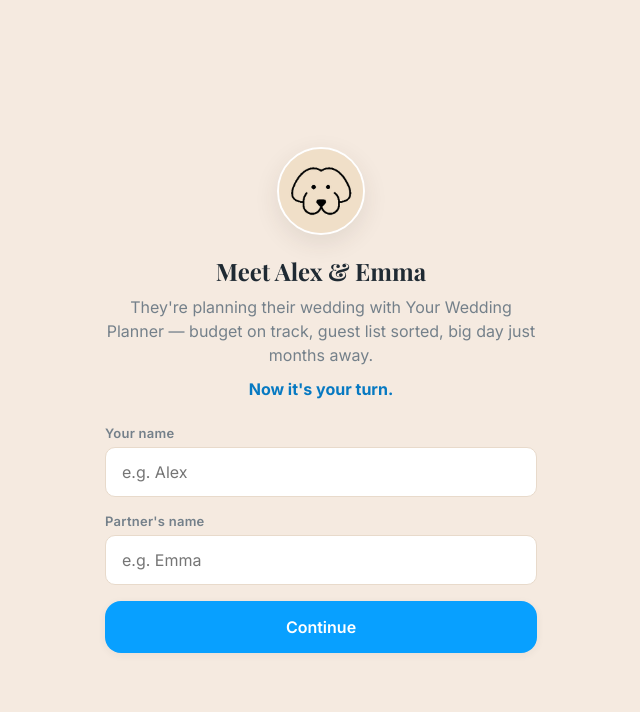
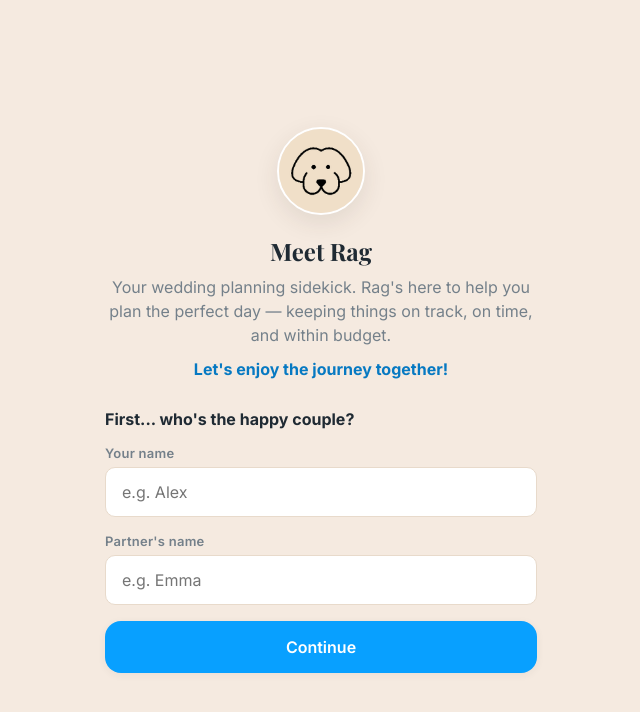
Before and after one commit to emmerson05/Your-Wedding-Planner, a plain HTML site: page index.html in a window 1280 px wide. Shown: the whole page, without its empty margins (319-959 px from the left). Drawn offline with nearby package versions, Linux system fonts and the light colour scheme.

Commit message:
Add files via upload

```diff
--- a/index.html
+++ b/index.html
@@ -32,13 +32,14 @@
 
     function renderNewUser() {
       content.innerHTML = `
-        <div class="logo-mark"><img src="icons/dog-mascot-cream.png" alt="Your Wedding Planner mascot" /></div>
+        <div class="logo-mark"><img src="icons/dog-mascot-cream.png" alt="Rag, your wedding planning mascot" /></div>
 
-        <h1 style="margin-top: 20px; font-size: 24px;">Meet Alex &amp; Emma</h1>
-        <p class="tagline">They're planning their wedding with Your Wedding Planner — budget on track, guest list sorted, big day just months away.</p>
-        <p class="tagline" style="font-weight:700; color:var(--color-primary-dark); margin-top:10px;">Now it's your turn.</p>
+        <h1 style="margin-top: 20px; font-size: 24px;">Meet Rag</h1>
+        <p class="tagline">Your wedding planning sidekick. Rag's here to help you plan the perfect day — keeping things on track, on time, and within budget.</p>
+        <p class="tagline" style="font-weight:700; color:var(--color-primary-dark); margin-top:10px;">Let's enjoy the journey together!</p>
 
-        <form id="namesForm" style="width:100%; margin-top:24px; text-align:left;">
+        <form id="namesForm" style="width:100%; margin-top:28px; text-align:left;">
+          <p style="font-weight:700; margin-bottom:16px;">First... who's the happy couple?</p>
           <div class="field">
             <label for="p1">Your name</label>
             <input type="text" id="p1" placeholder="e.g. Alex" required />
```
